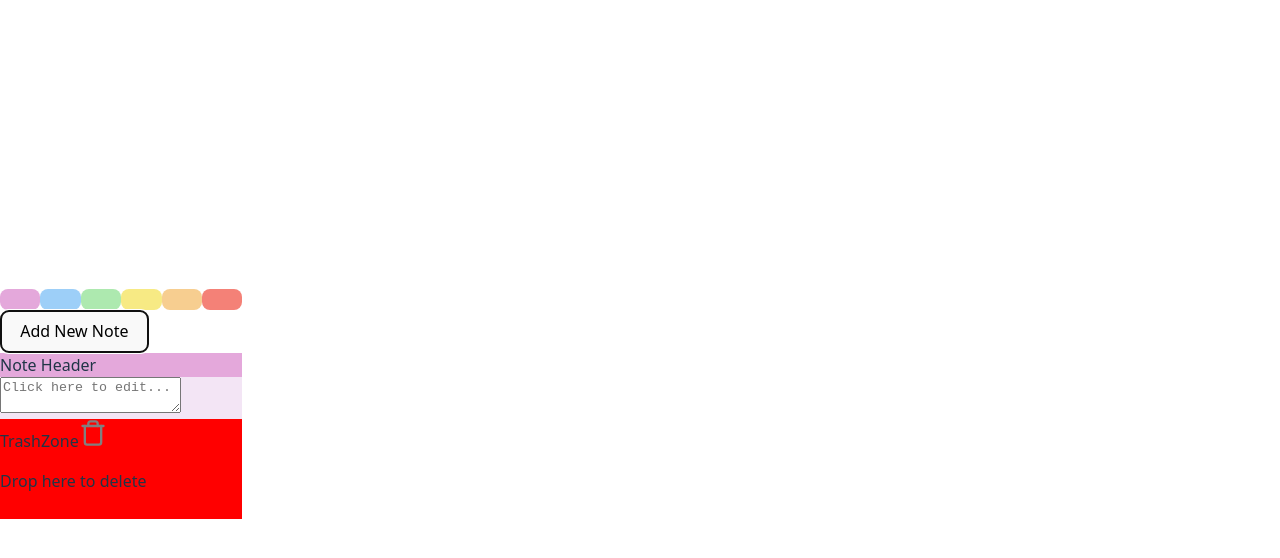
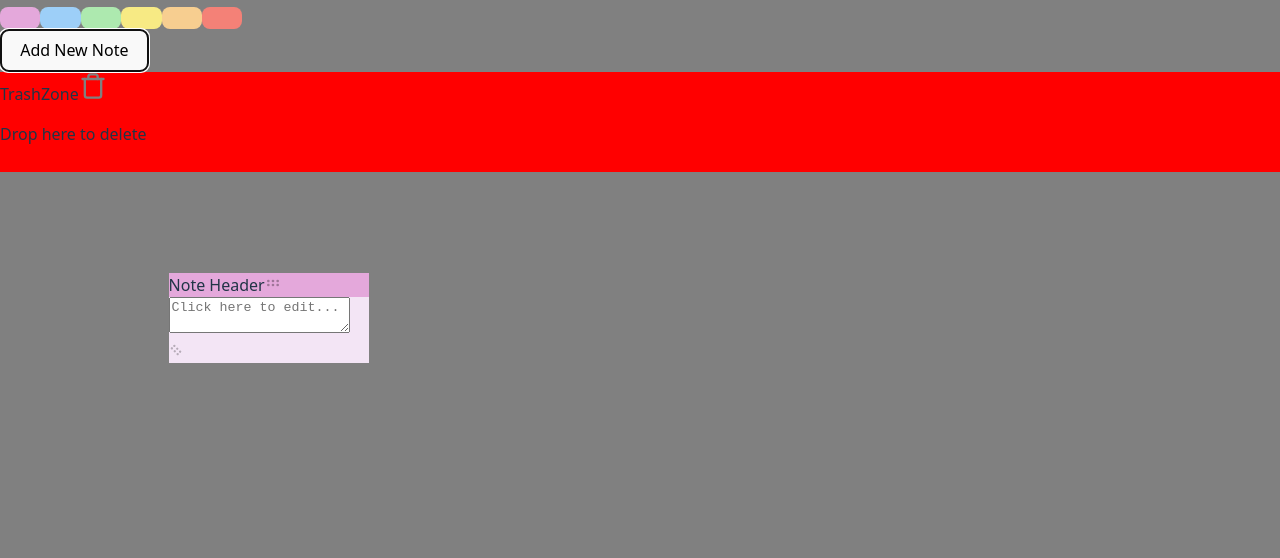
Before and after one commit to alemarketa/sticky-notes, a React (Vite) app in the folder sticky-notes/: page / in a window 1280 px wide. Both pictures are taken after a click on the button "Add New Note". Shown: the top 558 px of the page. Built offline with nearby package versions, Linux system fonts and the light colour scheme.

Commit message:
Added dragging and resizing custom hook and logic

```diff
--- a/sticky-notes/src/components/Board.tsx
+++ b/sticky-notes/src/components/Board.tsx
@@ -12,7 +12,7 @@ function generateId(): string {
 
 function Board() {
   const [notes, setNotes] = useState<Note[]>([]);
-  const [noteId, setNoteId] = useState<string | null>("5") //(null);
+  const [draggedNoteId, setDraggedNoteId] = useState<string | null>("5") //(null);
   const [isOverTrash, setIsOverTrash] = useState(false);
 
   const addNote = (position: Position, colour: NoteColour) => {
@@ -26,9 +26,29 @@ function Board() {
     setNotes((prev) => prev.map((n) => (n.id === id ? { ...n, ...updates } : n)));
   };
 
-    const handleTrashZone = () => {};
-    const handleDrag = () => {};
+  const removeNote = (id: string) => {
+    setNotes((prev) => prev.filter((n) => n.id !== id));
+  };
 
+  // check whether the cursor Y position is inside the trash zone
+  const handleTrashZone = (cursorY: number) => {
+    const overZone = cursorY > window.innerHeight - TRASH_ZONE_HEIGHT;
+    if (overZone !== isOverTrash) {
+      setIsOverTrash(overZone);
+    }
+  };
+  const handleDrag = (noteId: string, isDragging: boolean) => {
+    if(isDragging){
+      setDraggedNoteId(noteId)
+    }
+    else{
+      if(isOverTrash) {
+        removeNote(noteId)
+      }
+      setDraggedNoteId(null);
+      setIsOverTrash(false);
+    }
+  };
 
 
   /* Calculates a random position within the visible board area
@@ -45,8 +65,11 @@ function Board() {
     addNote(position, colour);
   }
 
+
   return (
-    <>
+    <div style={{background: 'gray', position: "fixed",
+  inset: 0,
+  overflow: 'hidden'}}>
       <Toolbar onCreateNote={handleCreateNote} />
       {notes.map((note) => (
           <StickyNote
@@ -57,8 +80,8 @@ function Board() {
             onTrashZone={handleTrashZone}
           />
         ))}
-    <TrashZone isVisible={noteId !== null} isOverTrashZone={isOverTrash} />
-    </>
+      <TrashZone isVisible={draggedNoteId !== null} isOverTrashZone={isOverTrash} />
+    </div>
 
   )
 }
--- a/sticky-notes/src/components/StickyNote.tsx
+++ b/sticky-notes/src/components/StickyNote.tsx
@@ -1,13 +1,15 @@
-import type { Note } from "../types";
-import {NOTE_COLOURS} from '../constants';
+import type { Note, Position } from "../types";
+import {NOTE_COLOURS, NOTE_MAX_SIZE, NOTE_MIN_SIZE} from '../constants';
 import { useState } from "react";
+import { useDragAndDrop } from "../hooks/useDragAndDrop";
+import { GripHorizontal } from "lucide-react";
 
 
 interface NoteProps {
   note: Note,
   onUpdate: (noteId: string, editedProps: Partial<Note>) => void;
-  onDrag: (noteId: string) => void;
-  onTrashZone: (noteId: string, cursor: number) => void
+  onDrag: (noteId: string, isDragging: boolean) => void;
+  onTrashZone: (cursor: number) => void
 }
 
 
@@ -25,9 +27,54 @@ function StickyNote({note,
     e.currentTarget.focus();
   };
 
+  // 1. useDragAndDrop hook instance for moving notes
+  const moveDrag = useDragAndDrop({
+    onDragStart: () => {
+      // activate trash-zone
+      onDrag(note.id, true)
+    },
+
+    onDragMove: (delta, currentPos) => {
+      const newPos: Position = {
+        x: Math.max(0, note.position.x + delta.x),
+        y: Math.max(0, note.position.y + delta.y),
+      };
+
+      onUpdate(note.id, { position: newPos });
+      onTrashZone(currentPos.y);
+    },
+
+    onDrop: () => {
+      onDrag(note.id, false)
+    }
+  })
+
+  // 2. instance of useDragAndDrop hook for resizing
+  const resizeDrag = useDragAndDrop({
+    onDragMove: (delta) => {
+      const newSize = {
+        width: Math.min(
+          NOTE_MAX_SIZE.width,
+          Math.max(NOTE_MIN_SIZE.width, note.size.width + delta.x),
+        ),
+        height: Math.min(
+          NOTE_MAX_SIZE.height,
+          Math.max(NOTE_MIN_SIZE.height, note.size.height + delta.y),
+        ),
+      };
+      onUpdate(note.id, {size: newSize});
+    }
+  })
+
   return (
-    <div>
-      <div style={{background: colours.header}}>Note Header</div>
+    <div  style={{ position: 'absolute', left: note.position.x,
+ top: note.position.y,
+ width: note.size.width,
+ height: note.size.height }}>
+      <div style={{background: colours.header}}  onMouseDown={moveDrag.startDrag}>
+        Note Header
+        <GripHorizontal size={16} color="rgba(0,0,0,0.3)" />
+      </div>
       <div style={{background: colours.background}}>
          <textarea
           value={note.text}
@@ -37,6 +84,14 @@ function StickyNote({note,
           readOnly={!isEditing}
           placeholder="Click here to edit..."
         />
+
+         <div onMouseDown={resizeDrag.startDrag}>
+          <GripHorizontal
+            size={14}
+            color="rgba(0,0,0,0.25)"
+            style={{ transform: "rotate(45deg)" }}
+          />
+        </div>
         </div>
     </div>
   )
--- /dev/null
+++ b/sticky-notes/src/hooks/useDragAndDrop.tsx
@@ -0,0 +1,53 @@
+import { useCallback, useEffect, useRef } from "react";
+import type { Position } from "../types";
+
+interface DragAndDropCallbacks {
+  onDragStart?: (startPos: Position) => void;
+  // delta = how many pixels the mouse moved since last frame
+  onDragMove: (delta: Position, currentPos: Position) => void;
+  onDrop?: (currentPos: Position) => void;
+}
+
+export function useDragAndDrop(callbacks: DragAndDropCallbacks) {
+  const startPos = useRef<Position>({ x: 0, y: 0 });
+  const callbacksRef = useRef(callbacks);
+  callbacksRef.current = callbacks;
+  const cleanupRef = useRef<(() => void) | null>(null);
+
+  // cleanup
+  useEffect(() => {
+    return () => cleanupRef.current?.();
+  }, []);
+
+  const startDrag = useCallback((e: React.MouseEvent) => {
+    e.preventDefault();
+    startPos.current = { x: e.clientX, y: e.clientY };
+    callbacksRef.current.onDragStart?.({ x: e.clientX, y: e.clientY });
+
+    const handleMove = (ev: MouseEvent) => {
+      const delta: Position = {
+        x: ev.clientX - startPos.current.x,
+        y: ev.clientY - startPos.current.y,
+      };
+      startPos.current = { x: ev.clientX, y: ev.clientY };
+      callbacksRef.current.onDragMove(delta, { x: ev.clientX, y: ev.clientY });
+    };
+
+    const handleUp = (ev: MouseEvent) => {
+      document.removeEventListener("mousemove", handleMove);
+      document.removeEventListener("mouseup", handleUp);
+      cleanupRef.current = null;
+      callbacksRef.current.onDrop?.({ x: ev.clientX, y: ev.clientY });
+    };
+
+    cleanupRef.current = () => {
+      document.removeEventListener("mousemove", handleMove);
+      document.removeEventListener("mouseup", handleUp);
+    };
+
+    document.addEventListener("mousemove", handleMove);
+    document.addEventListener("mouseup", handleUp);
+  }, []);
+
+  return { startDrag };
+}
```
Lines whose indentation alone changed are shown as unchanged.
